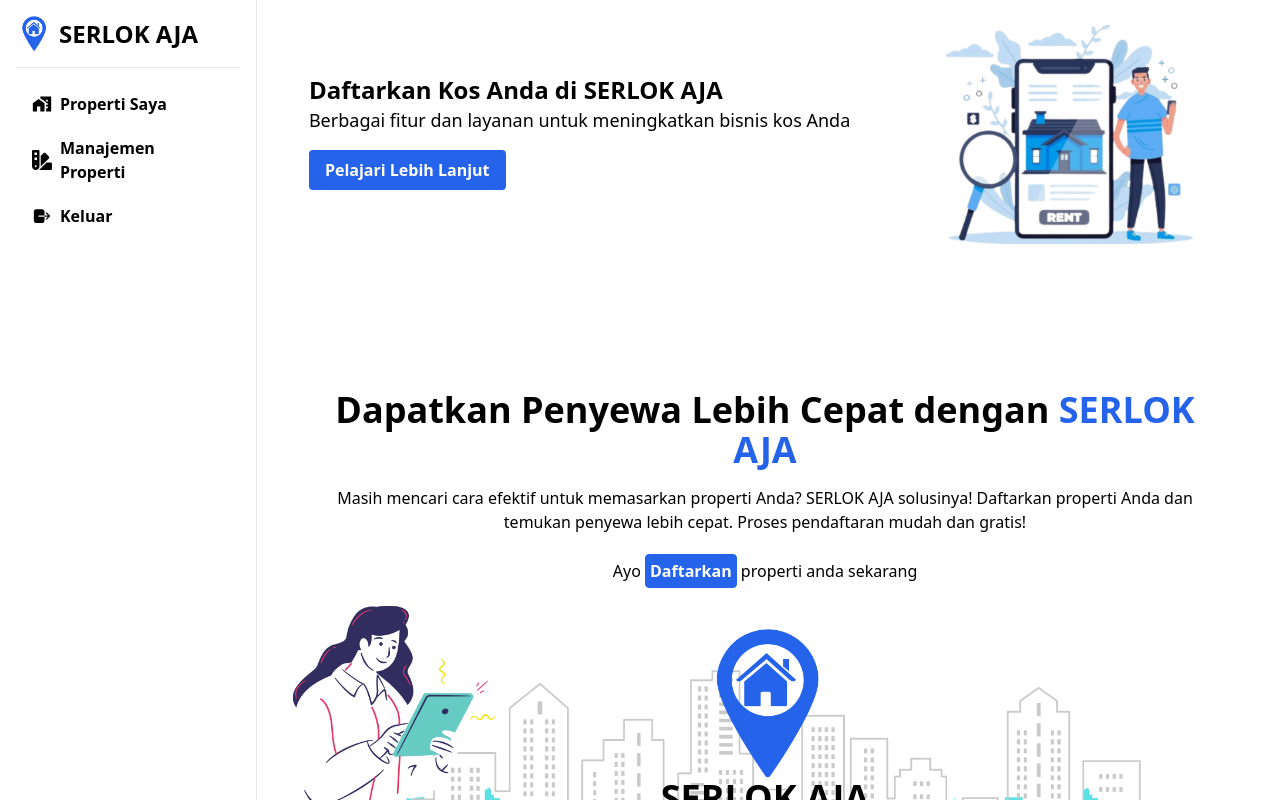
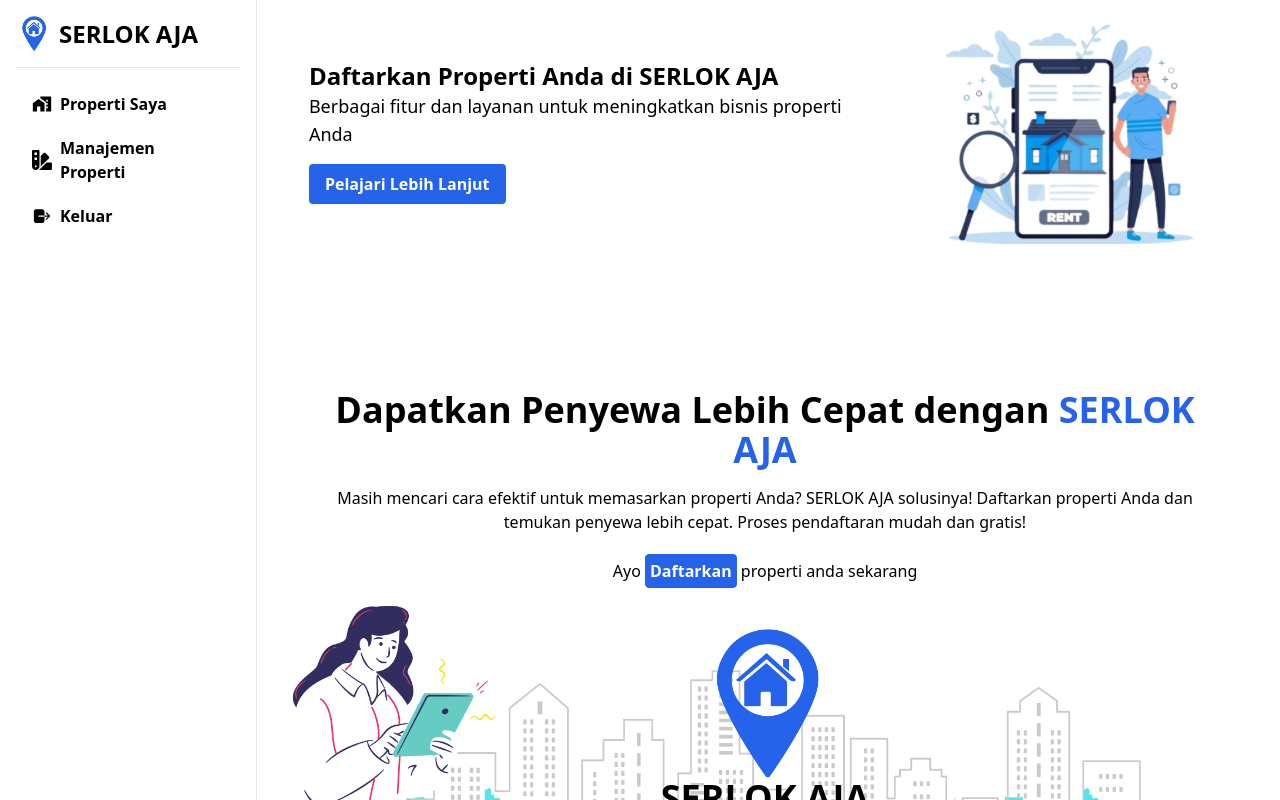
Before and after one commit to serlokaja/serlokaja, a Next.js app in the folder my-app/: page /dashboard-pemilik in a window 1280 px wide. Built offline with nearby package versions, Linux system fonts and the light colour scheme.

Commit message:
Update bannerAds.tsx 2

```diff
--- a/my-app/src/components/bannerAds.tsx
+++ b/my-app/src/components/bannerAds.tsx
@@ -5,10 +5,10 @@ export default function BannerAds() {
     <div className="bg-white h-56 flex justify-center items-center rounded-lg mt-5 ">
       <div className="flex-1 p-4">
         <h2 className="text-2xl font-bold text-black">
-          Daftarkan Kos Anda di SERLOK AJA
+          Daftarkan Properti Anda di SERLOK AJA
         </h2>
         <p className="text-lg text-black">
-          Berbagai fitur dan layanan untuk meningkatkan bisnis kos Anda
+          Berbagai fitur dan layanan untuk meningkatkan bisnis properti Anda
         </p>
         <button className="bg-blue-600 hover:bg-blue-500 text-white font-bold py-2 px-4 rounded mt-4">
           Pelajari Lebih Lanjut
```
